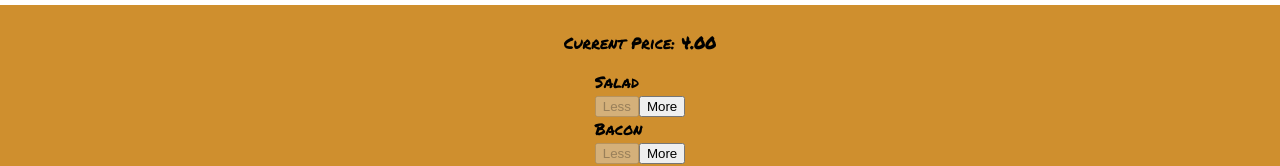
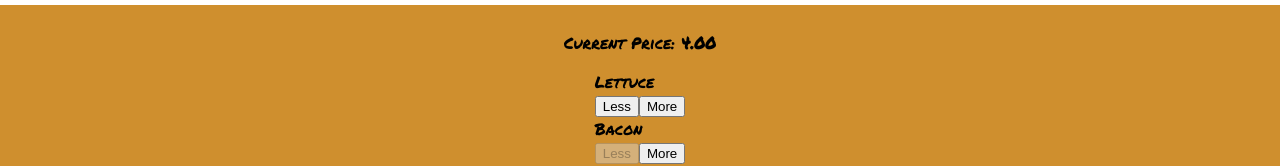
Before and after one commit to acecera/burger-builder, a React app: page / in a window 1280 px wide. Shown: the part 667-833 px from the top of the page. Built offline with nearby package versions, Linux system fonts and the light colour scheme.

Commit message:
changed name of salad ingredientLabel and type to lettuce.

```diff
--- a/src/components/Burger/BuildControls/BuildControls.js
+++ b/src/components/Burger/BuildControls/BuildControls.js
@@ -3,10 +3,11 @@
 import BuildControl from './BuildControl/BuildControl';
 
 const controls = [
-    {ingredientLabel: 'Salad', type: 'salad'},
+    {ingredientLabel: 'Lettuce', type: 'lettuce'},
     {ingredientLabel: 'Bacon', type: 'bacon'},
     {ingredientLabel: 'Cheese', type: 'cheese'},
     {ingredientLabel: 'Meat', type: 'meat'},
+    {ingredientLabel: 'Onion', type: 'onion'},
 ];
 
 const buildControls = (props) => (
```
